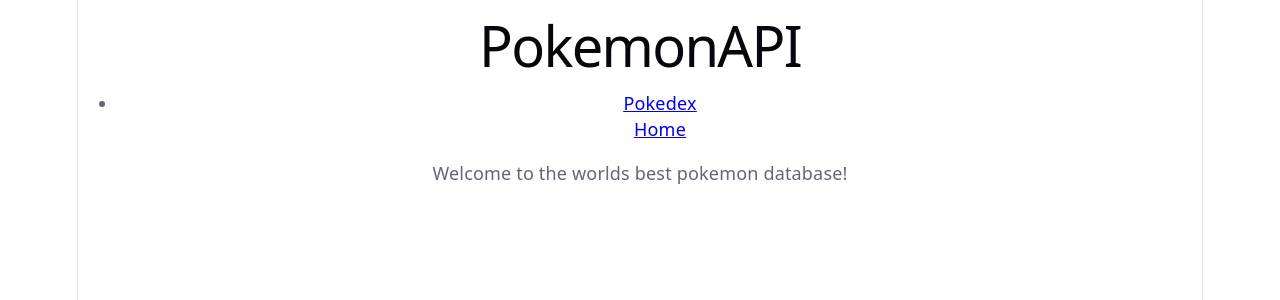
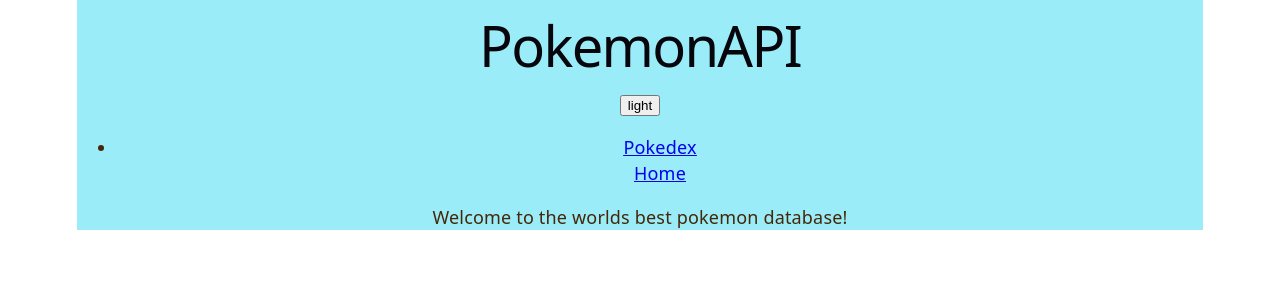
Before and after one commit to eeinmaciver/pokedex, a React (Vite) app: page / in a window 1280 px wide. Shown: the top 300 px of the page. Built offline with nearby package versions, Linux system fonts and the light colour scheme.

Commit message:
feat: create theme Context and provider, with a theme toggle button in header to switch between light and dark

```diff
--- /dev/null
+++ b/src/components/ThemeToggle.tsx
@@ -0,0 +1,9 @@
+import { useTheme } from "../contexts/ThemeContext"
+
+export default function ThemeToggle() {
+    const { theme, toggleTheme } = useTheme()
+
+    return (
+        <button type="button" onClick={toggleTheme}>{theme}</button>
+    )
+}
--- /dev/null
+++ b/src/contexts/ThemeContext.tsx
@@ -0,0 +1,40 @@
+import { createContext, useContext } from "react";
+import { useState } from "react";
+import { type ReactNode } from "react";
+import { useMemo } from "react";
+
+type Theme = "light" | "dark";
+
+
+interface ThemeContextValue {
+    theme: Theme;
+    toggleTheme: () => void;
+}
+
+const ThemeContext = createContext<ThemeContextValue | undefined>(undefined);
+
+export function useTheme() {
+    const context = useContext(ThemeContext)
+
+    if (!context) {
+        throw new Error("useTheme must be used within a ThemeProvider");
+    }
+
+    return context;
+}
+
+export function ThemeProvider({ children }: { children: ReactNode }) {
+    const [theme, setTheme] = useState<Theme>("light");
+
+    const value = useMemo(
+        () => ({
+            theme,
+            toggleTheme: () =>
+                setTheme((curr) => (curr === "light" ? "dark" : "light")),
+        }),
+    [theme]
+    );
+    return (
+        <ThemeContext.Provider value={value}>{children}</ThemeContext.Provider>
+    )
+}
--- a/src/hooks/usePokemonList.ts
+++ b/src/hooks/usePokemonList.ts
@@ -41,7 +41,6 @@ export function usePokemonList() {
 
     const handleSortChange = (value: string) => {
         const newSearchParams = new URLSearchParams(searchParams);
-        console.log(newSearchParams.toString())
         if (value === "number") {
             newSearchParams.delete("sort");
         } else {
--- a/src/index.css
+++ b/src/index.css
@@ -1,16 +1,4 @@
 :root {
-  --text: #6b6375;
-  --text-h: #08060d;
-  --bg: #fff;
-  --border: #e5e4e7;
-  --code-bg: #f4f3ec;
-  --accent: #aa3bff;
-  --accent-bg: rgba(170, 59, 255, 0.1);
-  --accent-border: rgba(170, 59, 255, 0.5);
-  --social-bg: rgba(244, 243, 236, 0.5);
-  --shadow:
-    rgba(0, 0, 0, 0.1) 0 10px 15px -3px, rgba(0, 0, 0, 0.05) 0 4px 6px -2px;
-
   --sans: system-ui, 'Segoe UI', Roboto, sans-serif;
   --heading: system-ui, 'Segoe UI', Roboto, sans-serif;
   --mono: ui-monospace, Consolas, monospace;
@@ -18,8 +6,7 @@
   font: 18px/145% var(--sans);
   letter-spacing: 0.18px;
   color-scheme: light dark;
-  color: var(--text);
-  background: var(--bg);
+
   font-synthesis: none;
   text-rendering: optimizeLegibility;
   -webkit-font-smoothing: antialiased;
@@ -30,24 +17,37 @@
   }
 }
 
-@media (prefers-color-scheme: dark) {
-  :root {
-    --text: #9ca3af;
-    --text-h: #f3f4f6;
-    --bg: #16171d;
-    --border: #2e303a;
-    --code-bg: #1f2028;
-    --accent: #c084fc;
-    --accent-bg: rgba(192, 132, 252, 0.15);
-    --accent-border: rgba(192, 132, 252, 0.5);
-    --social-bg: rgba(47, 48, 58, 0.5);
-    --shadow:
-      rgba(0, 0, 0, 0.4) 0 10px 15px -3px, rgba(0, 0, 0, 0.25) 0 4px 6px -2px;
-  }
+[data-theme] {
+  color: var(--text);
+  background: var(--bg);
+}
 
-  #social .button-icon {
-    filter: invert(1) brightness(2);
-  }
+[data-theme="dark"] {
+  --text: #e7e183;
+  --text-h: #afa546;
+  --bg: #42214e;
+  --border: #e5e4e7;
+  --code-bg: #f4f3ec;
+  --accent: #d4cc52;
+  --accent-bg: rgba(170, 59, 255, 0.1);
+  --accent-border: rgba(170, 59, 255, 0.5);
+  --social-bg: rgba(244, 243, 236, 0.5);
+  --shadow:
+    rgba(0, 0, 0, 0.1) 0 10px 15px -3px, rgba(0, 0, 0, 0.05) 0 4px 6px -2px;
+}
+
+[data-theme="light"] {
+  --text: #462608;
+  --text-h: #08060d;
+  --bg: #9aedf8;
+  --border: #e5e4e7;
+  --code-bg: #f4f3ec;
+  --accent: #aa3bff;
+  --accent-bg: rgba(170, 59, 255, 0.1);
+  --accent-border: rgba(170, 59, 255, 0.5);
+  --social-bg: rgba(244, 243, 236, 0.5);
+  --shadow:
+    rgba(0, 0, 0, 0.1) 0 10px 15px -3px, rgba(0, 0, 0, 0.05) 0 4px 6px -2px;
 }
 
 #root {
--- a/src/main.tsx
+++ b/src/main.tsx
@@ -3,11 +3,14 @@ import { createRoot } from 'react-dom/client'
 import './index.css'
 import App from './App.tsx'
 import { BrowserRouter } from 'react-router'
+import { ThemeProvider } from './contexts/ThemeContext.tsx'
 
 createRoot(document.getElementById('root')!).render(
   <StrictMode>
     <BrowserRouter>
+      <ThemeProvider>
       <App />
+      </ThemeProvider>
     </BrowserRouter>
   </StrictMode>,
 )
--- a/src/pages/Layout.tsx
+++ b/src/pages/Layout.tsx
@@ -1,13 +1,17 @@
 import NavLinks from "../components/NavLink"
 import { Outlet } from "react-router"
+import ThemeToggle from "../components/ThemeToggle"
+import { useTheme } from "../contexts/ThemeContext"
 
 
 export default function Layout () {
+    const { theme } = useTheme()
 
     return (
-        <div>
+        <div data-theme={theme}>
             <header>
                 <h1>PokemonAPI</h1>
+                <ThemeToggle/>
                     <ul>
                         <li>
                             <NavLinks/>
```
